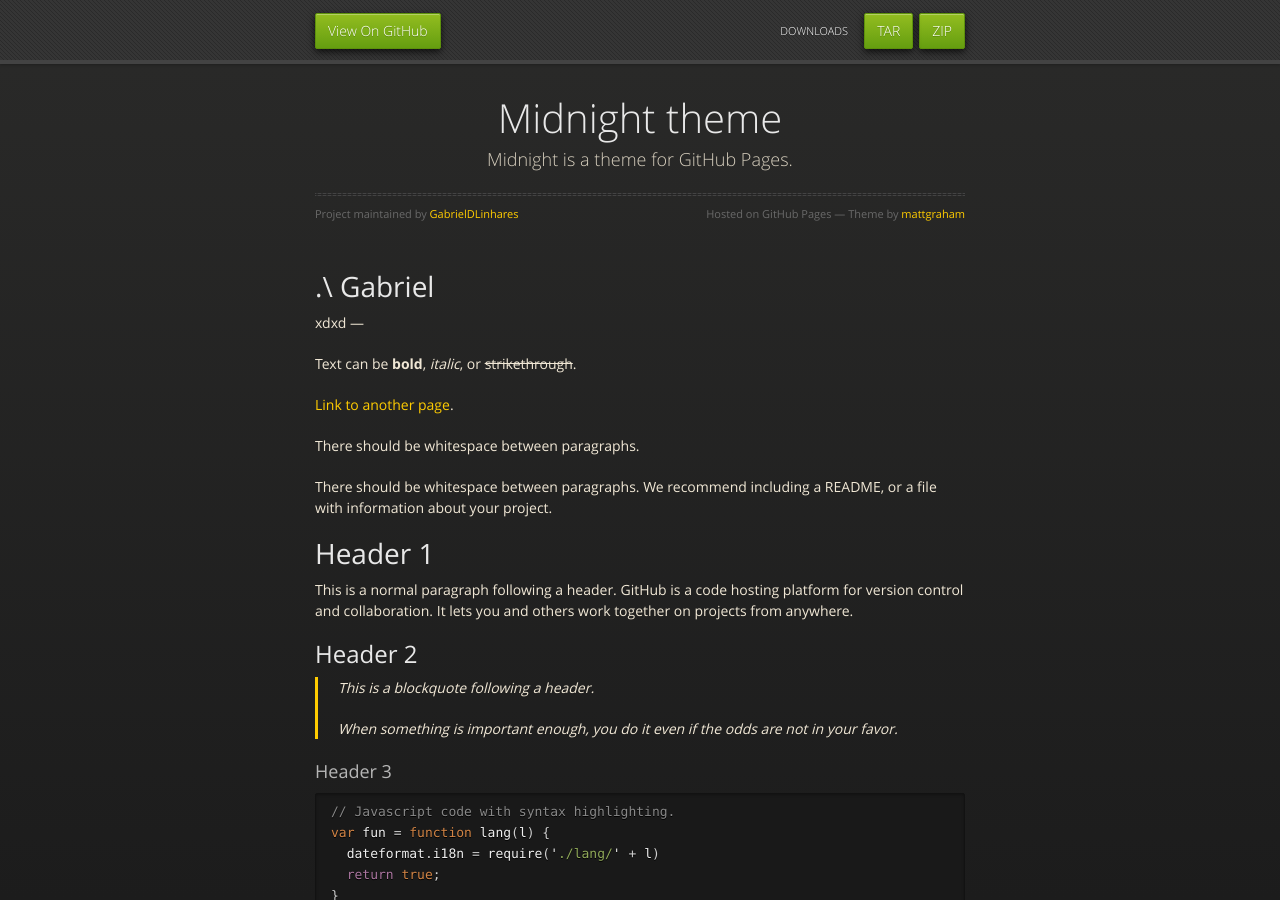
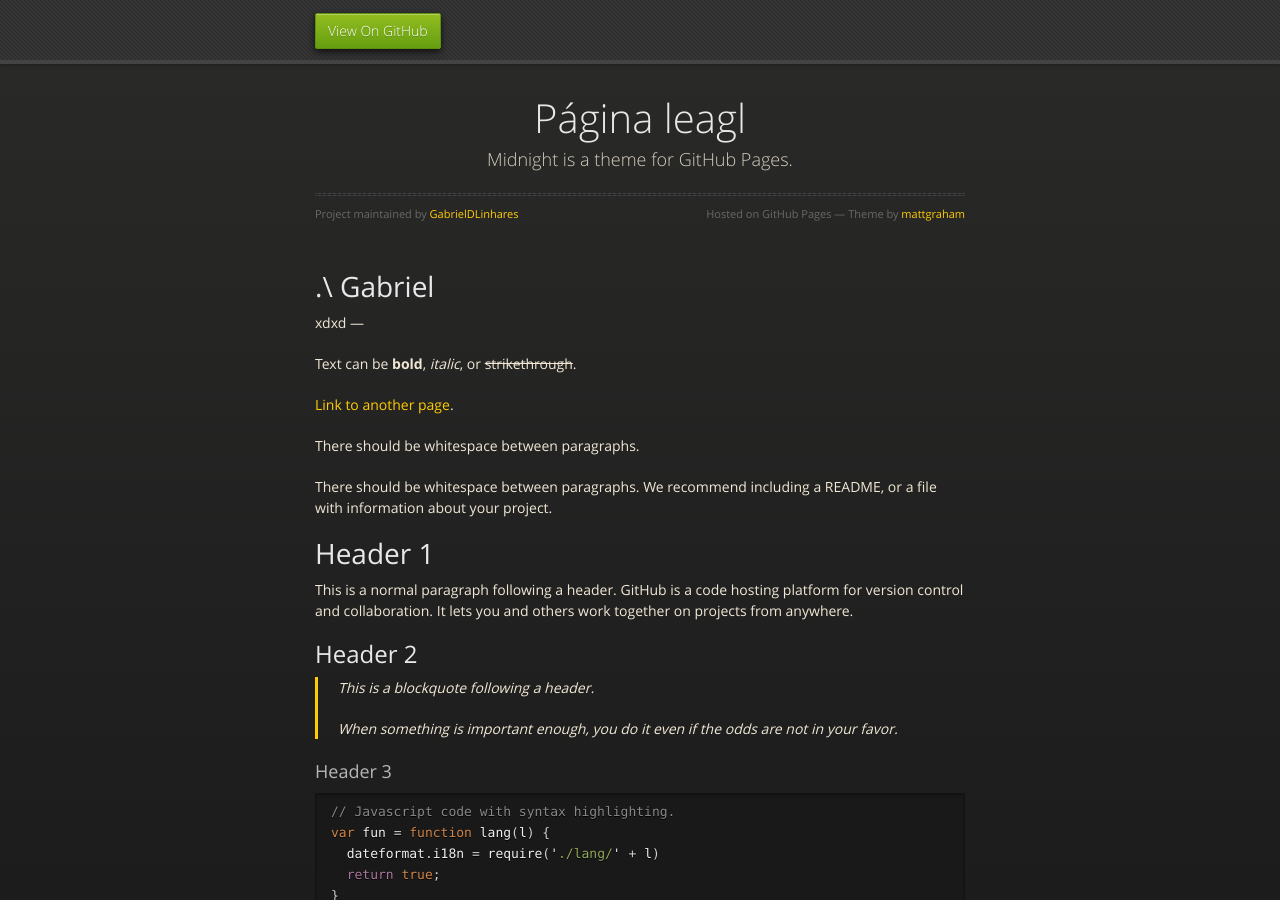
Before and after one commit to GabrielDLinhares/GabrielDLinhares.github.io, a Jekyll site: the page built from index.md, in a window 1280 px wide and 900 px high. Built offline with Jekyll 4.4.1, drawn with Linux system fonts in a browser that asks for light colours; our own code applies the rules of GitHub Pages for plain Markdown files.

Commit message:
update_1

```diff
--- a/_config.yml
+++ b/_config.yml
@@ -1,5 +1,5 @@
-title: Midnight theme
+title: Página leagl
 description: Midnight is a theme for GitHub Pages.
-show_downloads: true
+show_downloads: false
 google_analytics:
 theme: jekyll-theme-midnight
```
